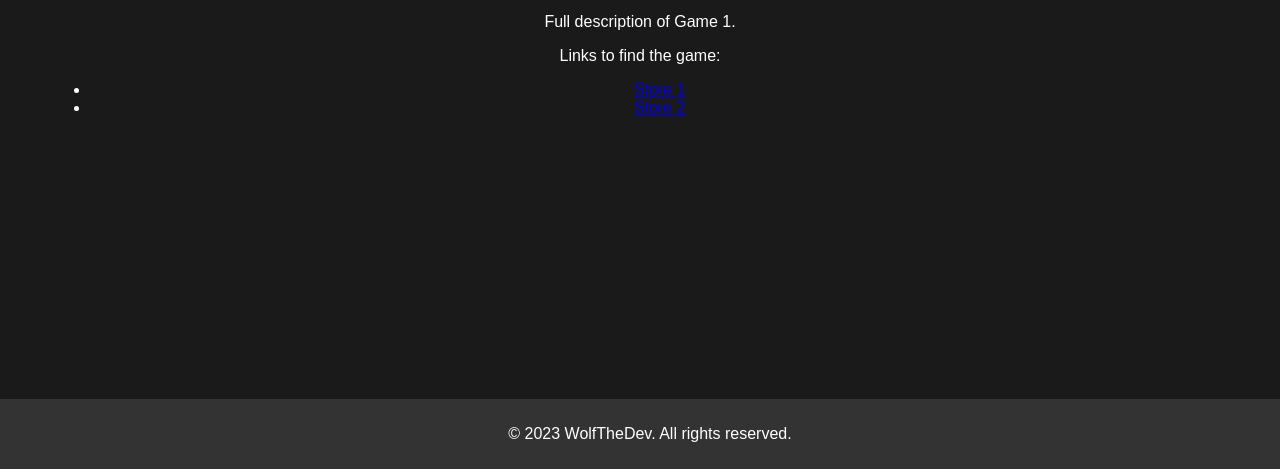
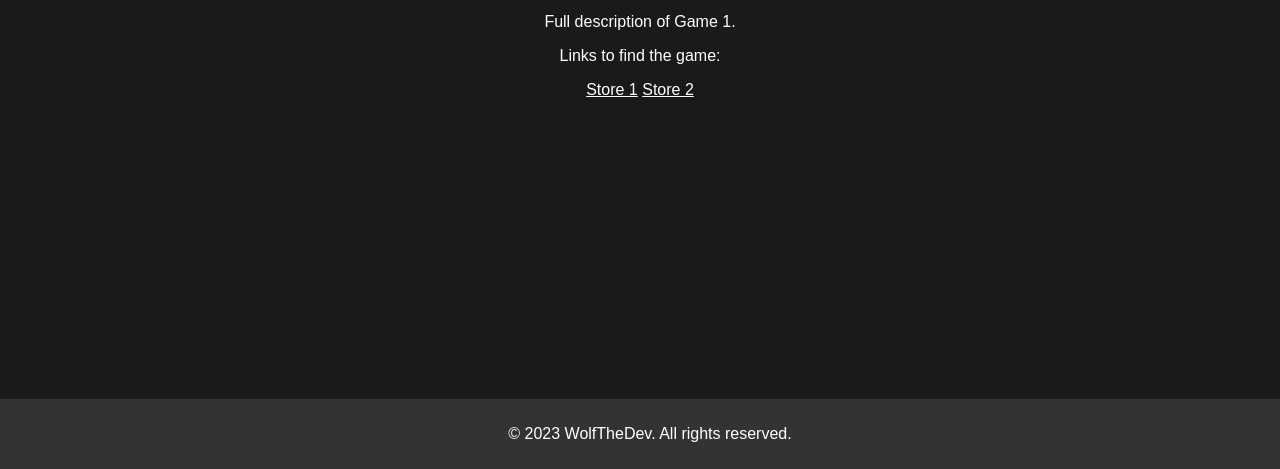
Before and after one commit to TheMidnightWolfYT/wolfthedev, a plain HTML site: page game1.html in a window 1280 px wide. Shown: the part 331-800 px from the top of the page. Drawn offline with Linux system fonts and the light colour scheme.

Commit message:
Update game1.html

```diff
--- a/game1.html
+++ b/game1.html
@@ -26,12 +26,10 @@
         <h2>Game Title 1</h2>
         <img src="game1_image.jpg" alt="Game 1 Image">
         <p>Full description of Game 1.</p>
-        <p>Links to find the game:</p>
-        <ul>
-            <li><a href="store1_link">Store 1</a></li>
-            <li><a href="store2_link">Store 2</a></li>
-            <!-- Add more links as needed -->
-        </ul>
+        <p style="color: white;">Links to find the game:</p>
+        <a href="store1_link" style="color: white;">Store 1</a>
+        <a href="store2_link" style="color: white;">Store 2</a>
+        <!-- Add more links as needed -->
     </section>
 
     <footer>
```
